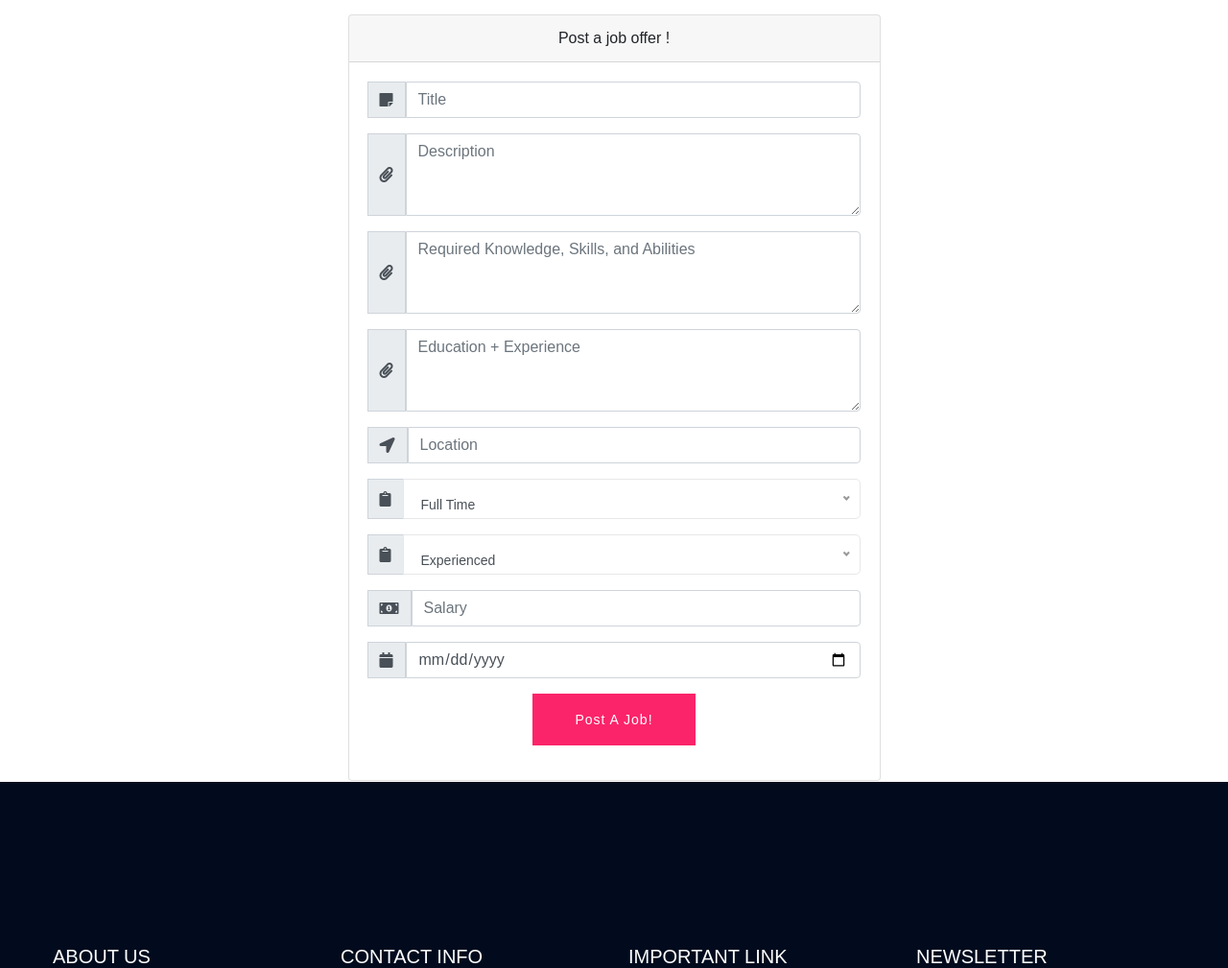
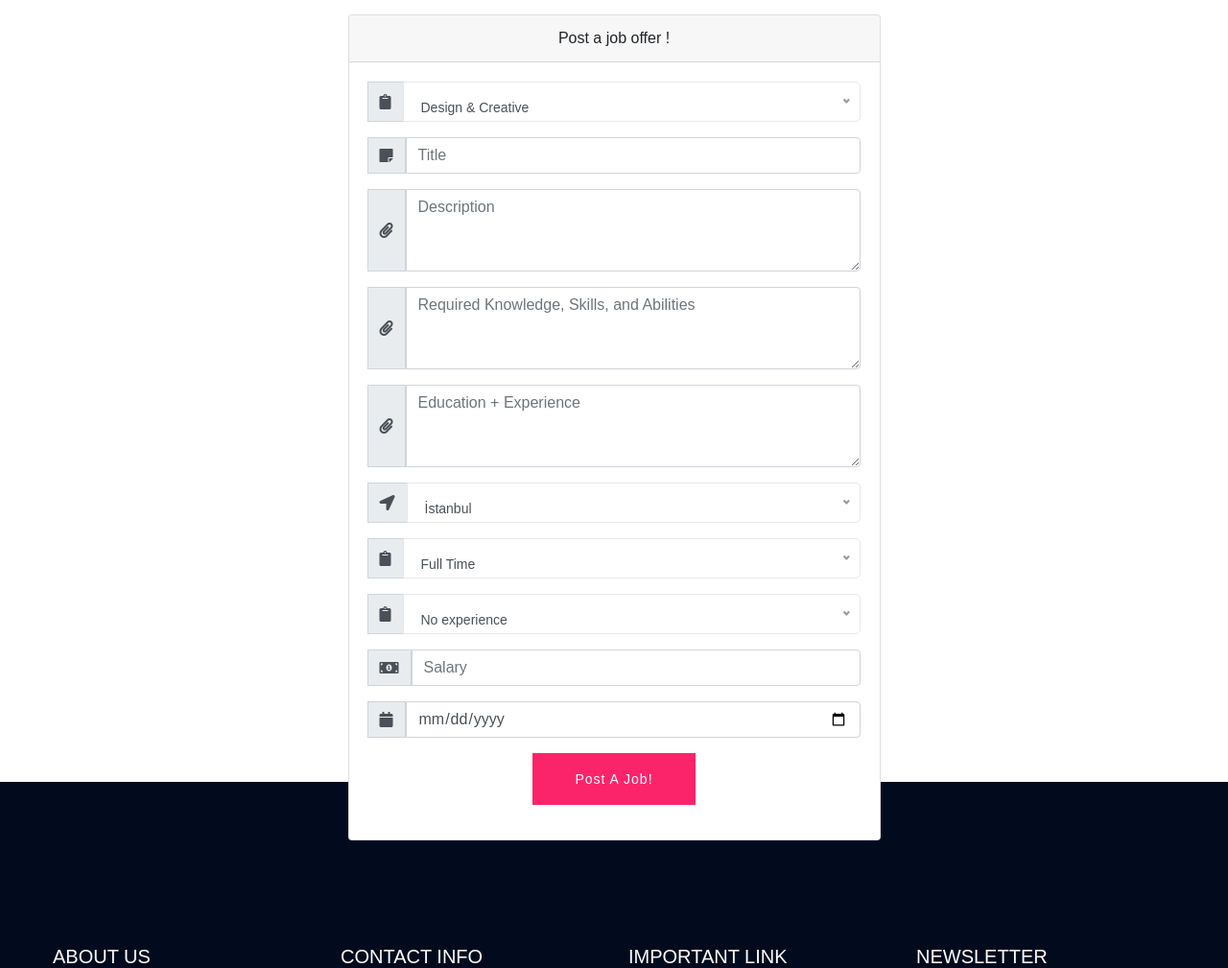
Before and after one commit to buseggencoglu/owl-s-agent, a Django app: page /job/post/ in a window 1280 px wide. Shown: the part 101-1110 px from the top of the page at 96% size. Run offline with Django 3.2, Linux system fonts and the light colour scheme; a user stored in the database is signed in; tables that the repository leaves empty hold one stand-in row (values such as "Sample post"); some libraries are stand-ins or nearby versions; some web fonts are replaced.

Commit message:
Post job updated / model changed
- Post job page updated
- Job_Offer model updated recording to template

```diff
--- a/owl_agent/templates/website/post_job.html
+++ b/owl_agent/templates/website/post_job.html
@@ -22,23 +22,39 @@ Job Post
                 <div class="card-body">
                     <form method="POST" action="">
                         {% csrf_token %}
+
+                        <div class="input-group mb-3">
+                            <div class="input-group-append">
+                                <span class="input-group-text"><i class="fas fa-clipboard"></i></span>
+                            </div>
+                                <select class="form-control" id="categories" name="categories" required>
+                                  <option value="design">Design & Creative</option>
+                                    <option value="design_development">Design & Development</option>
+                                  <option value="sales_marketing">Sales & Marketing</option>
+                                    <option value="mobile_app">Mobile Application</option>
+                                    <option value="construction">Construction</option>
+                                    <option value="it">Information Technology</option>
+                                    <option value="real_estate">Real Estate</option>
+                                    <option value="content_writer">Content Writer</option>
+                                </select>
+                        </div>
                         <div class="input-group mb-3">
                             <div class="input-group-append">
                                 <span class="input-group-text"><i class="fas fa-sticky-note"></i></span>
                             </div>
-                            <input type="text" name="title" placeholder="Title" class="form-control">
+                            <input type="text" name="title" placeholder="Title" class="form-control" required>
                         </div>
                         <div class="input-group mb-3">
                             <div class="input-group-append">
                                 <span class="input-group-text"><i class="fas fa-paperclip"></i></span>
                             </div>
-                                <textarea class="form-control" name="description" id="description" rows="3" placeholder="Description"></textarea>
+                                <textarea class="form-control" name="description" id="description" rows="3" placeholder="Description" required></textarea>
                         </div>
                         <div class="input-group mb-3">
                             <div class="input-group-append">
                                 <span class="input-group-text"><i class="fas fa-paperclip"></i></span>
                             </div>
-                            <textarea class="form-control" name="required_skills" id="required_skills" rows="3" placeholder="Required Knowledge, Skills, and Abilities"></textarea>
+                            <textarea class="form-control" name="required_skills" id="required_skills" rows="3" placeholder="Required Knowledge, Skills, and Abilities" required></textarea>
                         </div>
 
 
@@ -47,34 +63,42 @@ Job Post
                             <div class="input-group-append">
                                 <span class="input-group-text"><i class="fas fa-paperclip"></i></span>
                             </div>
-                            <textarea class="form-control" name="education" id="education" rows="3" placeholder="Education + Experience"></textarea>
+                            <textarea class="form-control" name="education" id="education" rows="3" placeholder="Education + Experience" required></textarea>
                         </div>
 
                         <div class="input-group mb-3">
                             <div class="input-group-append">
                                 <span class="input-group-text"><i class="fas fa-location-arrow"></i></span>
                             </div>
-                            <input type="text" name="location" placeholder="Location" class="form-control">
+                                <select class="form-control" id="location" name="location" required>
+                                  <option value="istanbul">İstanbul</option>
+                                  <option value="ankara">Ankara</option>
+                                  <option value="izmir">İzmir</option>
+                                  <option value="bursa">Bursa</option>
+                                </select>
                         </div>
                         <div class="input-group mb-3">
                             <div class="input-group-append">
                                 <span class="input-group-text"><i class="fas fa-clipboard"></i></span>
                             </div>
-                                <select class="form-control" id="type" name="type">
-                                  <option value="Full Time">Full Time</option>
-                                  <option value="Part Time">Part Time</option>
-                                  <option value="Remote">Remote</option>
-                                  <option value="Internship">Internship</option>
+                                <select class="form-control" id="type" name="type" required>
+                                  <option value="full_time">Full Time</option>
+                                  <option value="part_time">Part Time</option>
+                                  <option value="remote">Remote</option>
+                                  <option value="intern">Internship</option>
                                 </select>
                         </div>
 
-                           <div class="input-group mb-3">
+                                   <div class="input-group mb-3">
                             <div class="input-group-append">
                                 <span class="input-group-text"><i class="fas fa-clipboard"></i></span>
                             </div>
-                                <select class="form-control" id="is_experience" name="is_experience">
-                                  <option value="true">Experienced</option>
-                                  <option value="false">Not Important</option>
+                                <select class="form-control" id="experience" name="experience" required>
+                                  <option value="0_years">No experience</option>
+                                    <option value="1_2_years">1-2 years</option>
+                                  <option value="2_3_years">2-3 years</option>
+                                    <option value="3_6_years">3-6 years</option>
+                                    <option value="6_more_years">6-more years</option>
                                 </select>
                         </div>
 
@@ -88,7 +112,7 @@ Job Post
                             <div class="input-group-append">
                                 <span class="input-group-text"><i class="fas fa-calendar"></i></span>
                             </div>
-                            <input type="date" name="start_date" placeholder="Start Date" class="form-control" min="2021" max="2030">
+                            <input type="date" name="start_date" placeholder="Start Date" class="form-control" min="2021" max="2030" required>
                         </div>
 
 
--- a/owl_agent/website/views.py
+++ b/owl_agent/website/views.py
@@ -53,6 +53,19 @@ def job_details_view(request):
 
 
 def job_listing_view(request):
+    template = 'website/job_listing.html'
+
+    if request.method == "POST":
+        username = request.POST.get('username')
+        email = request.POST['email']
+        first_name = request.POST.get('first_name')
+        surname = request.POST.get('surname')
+        password1 = request.POST.get('password1')
+        password2 = request.POST.get('password2')
+        birthdate_text = request.POST.get('foundation_year')
+        birthdate = datetime.datetime.strptime(birthdate_text, '%Y-%m-%d')
+
+
     return render(request, 'website/job_listing.html')
 
 
@@ -211,20 +224,24 @@ def post_job(request):
     template = 'website/post_job.html'
 
     if request.method == "POST":
+        categories = request.POST.get('categories')
         title = request.POST.get('title')
         description = request.POST['description']
         required_skills = request.POST['required_skills']
         education = request.POST['education']
         location = request.POST['location']
         type = request.POST['type']
-        is_experience = True if request.POST.get('is_experience', "true") == "true" else False
+        experience = request.POST.get('experience')
         salary = request.POST['salary']
         start_date = request.POST['start_date']
         company = Company_Profile.objects.get(user=request.user)
 
-        job_offer = Job_Offer.objects.create(title=title, description=description, required_skills=required_skills,
-                                             education=education, location=location, type=type, salary=salary,
-                                             is_experience=is_experience, start_date=start_date, company=company)
+        job_offer = Job_Offer.objects.create(categories=categories, title=title, description=description,
+                                             required_skills=required_skills,
+                                             education=education, location=location,
+                                             type=type, salary=salary,
+                                             experience=experience, start_date=start_date,
+                                             company=company)
         job_offer.save()
 
         return redirect('job_sent')
@@ -234,6 +251,7 @@ def post_job(request):
 
 def activation_sent_view(request):
     return render(request, 'website/activation_sent.html')
+
 
 def job_sent_view(request):
     return render(request, 'website/job_sent.html')
@@ -324,6 +342,7 @@ def edit_profile_job_seeker(request):
         messages.success(request, "Profile updated successfully.")
     return render(request, 'website/edit_profile_job_seeker.html', context)
 
+
 def company_profile(request, pk):
     profile = Company_Profile.objects.get(user_id=pk)
     return render(request, 'website/company_profile.html', {'profile': profile})
@@ -377,22 +396,22 @@ def edit_profile_company(request, pk):
 
 
 def admin_dashboard_list(request):
-   querySet = Company_Profile.objects.all().order_by()
-   querySet = create_paginator(request, querySet)
-   listing_jobseeker = Job_Seeker_Profile.objects.all().order_by()
-   listing_jobseeker = create_paginator(request, listing_jobseeker)
+    querySet = Company_Profile.objects.all().order_by()
+    querySet = create_paginator(request, querySet)
+    listing_jobseeker = Job_Seeker_Profile.objects.all().order_by()
+    listing_jobseeker = create_paginator(request, listing_jobseeker)
 
-   return render(request, 'website/listing.html', {'querySet': querySet, 'listing_jobseeker': listing_jobseeker})
+    return render(request, 'website/listing.html', {'querySet': querySet, 'listing_jobseeker': listing_jobseeker})
 
 
-def admin_delete_companies(request,pk):
+def admin_delete_companies(request, pk):
     company = Company_Profile.objects.get(id=pk)
     company.user.delete()
 
     return HttpResponseRedirect('/dashboardList')
 
 
-def admin_delete_jobseeker(request,pk):
+def admin_delete_jobseeker(request, pk):
     company = Job_Seeker_Profile.objects.get(id=pk)
     company.user.delete()
 
```
Also changed, not shown: owl_agent/templates/website/index.html (+8 -8 lines), owl_agent/templates/website/job_listing.html (+31 -23 lines), owl_agent/website/models.py (+39 -4 lines), owl_agent/website/migrations/0011_auto_20210421_2353.py (added).
